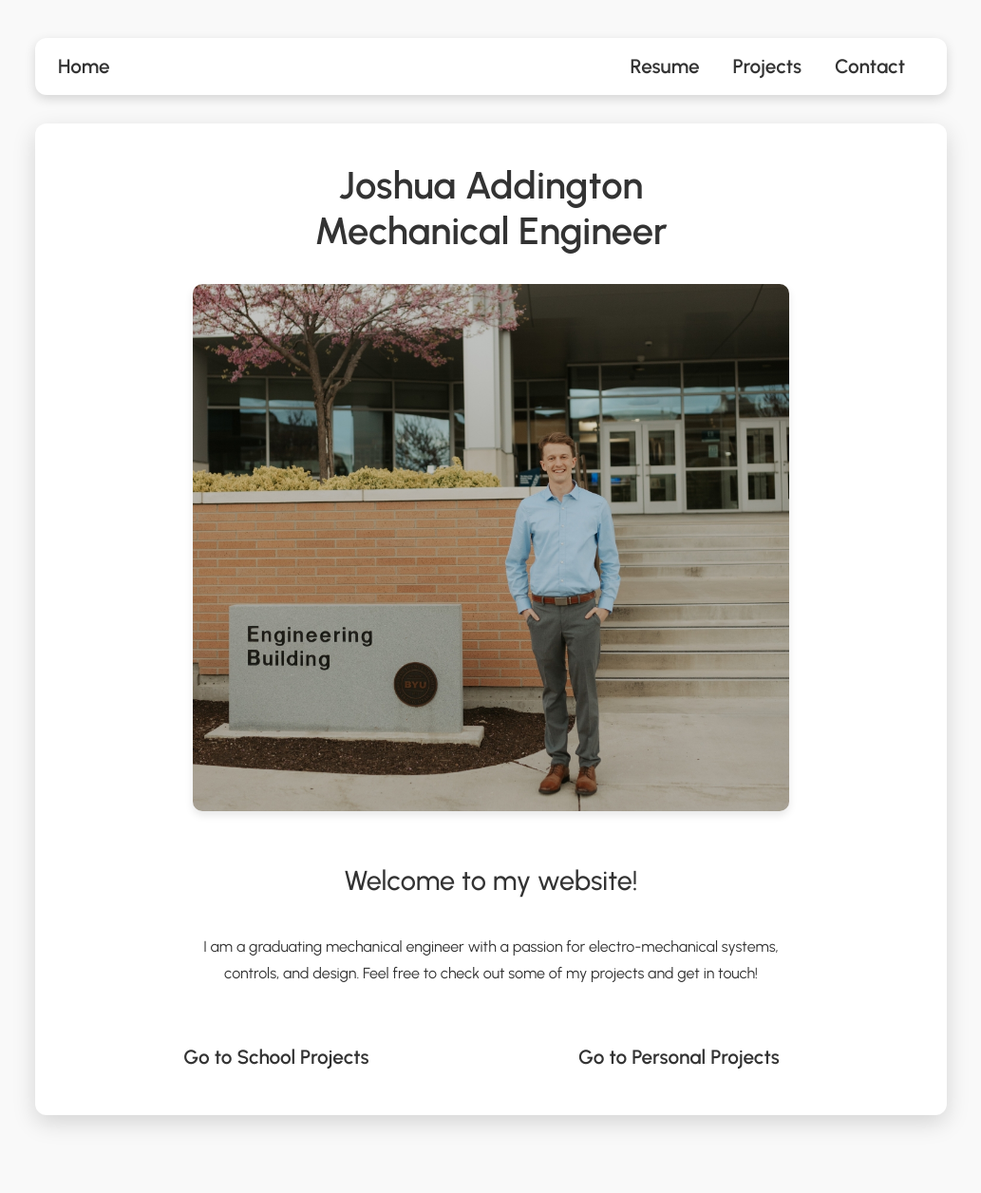
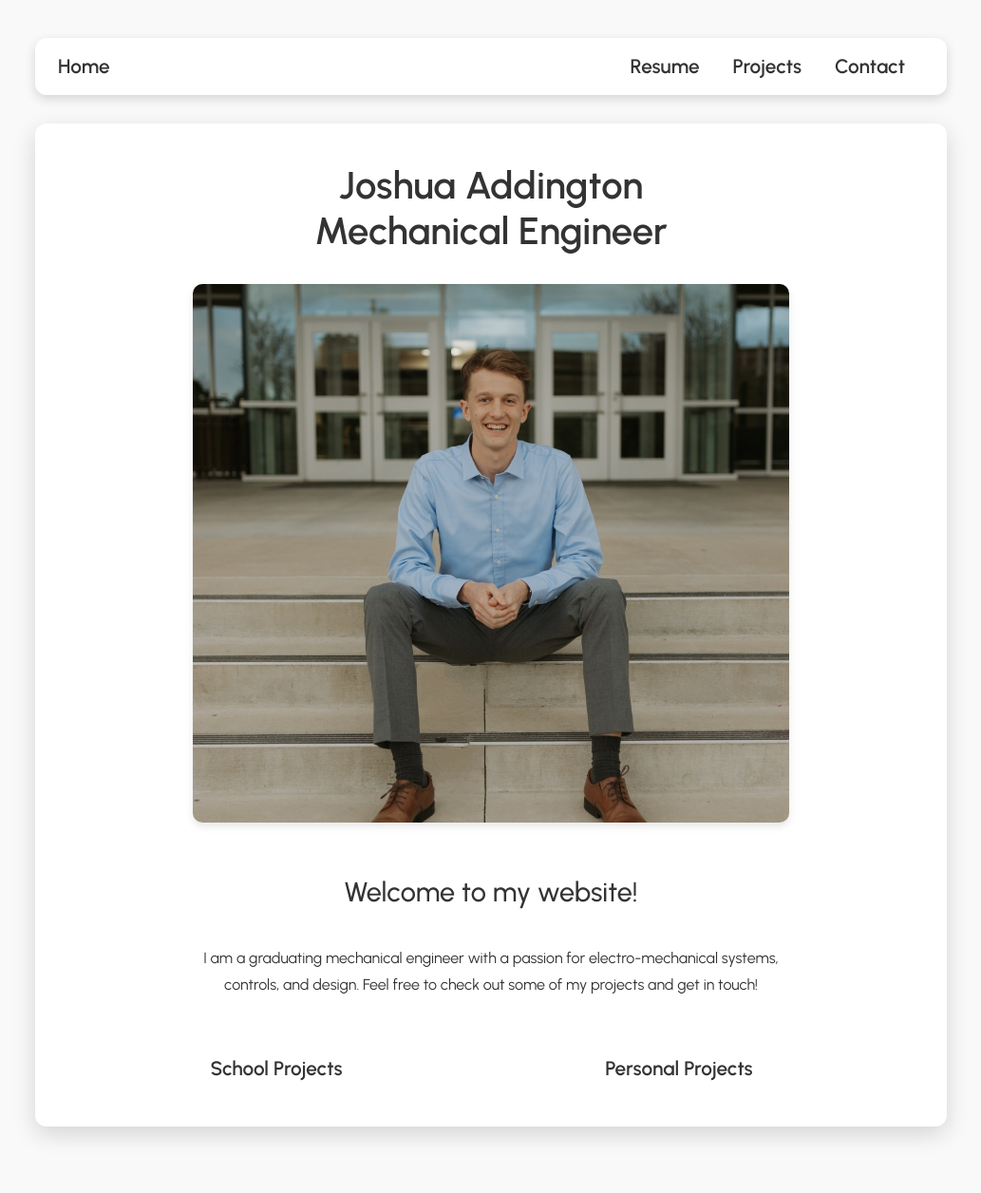
Before and after one commit to joshuaaddington/joshuaaddington.github.io, a Jekyll site: the page built from index.html, in a window 1280 px wide. Shown: the whole page at 95% size, without its empty margins (123-1156 px from the left). Built offline with Jekyll 4.4.1, drawn with Linux system fonts in a browser that asks for light colours; nearby versions of some CDN libraries.

Commit message:
Changed front photo, added photos within drone and controls

```diff
--- a/School-projects.html
+++ b/School-projects.html
@@ -20,8 +20,8 @@ title: Projects
 <!-- CONTROLS -->
       <a href="Controls.html">Me En 431 Design of Control Systems
         <div style="display: flex; justify-content: center; align-items: center; gap: 1rem;">
-          <img src="/assets/images/DronePropeller.jpg" alt="Drone Propeller Surrogate Model 1" style="height: auto;width: 40%; ">
-          <img src="/assets/images/DronePropeller2.jpg" alt="Drone Propeller Surrogate Model 2" style="height: auto;width: 50%;">
+          <img src="/assets/images/Controls1.png" alt="Controls 1" style="height: auto;width: 56%; ">
+          <img src="/assets/images/Controls1.jpg" alt="Controls 2" style="height: auto;width: 40%;">
         </div>
       </a>
       <p class = "project-description">
--- a/index.html
+++ b/index.html
@@ -6,12 +6,12 @@ title: Home
     <h1 class="urbanist-thin">Joshua Addington<br>Mechanical Engineer</h1>
 </div>
 <div style="display: flex; justify-content: space-around; align-items: center; flex-direction: column; gap: 5px;">
-    <img src = "/assets/images/IMG_6341_landscape_crop_lower_res.jpg" alt = "Profile Picture" style = "height: auto; width: 70%; border-radius: 10px; box-shadow: 0 4px 8px rgba(0, 0, 0, 0.1);">
+    <img src = "/assets/images/Sitting_resized.jpg" alt = "Profile Picture" style = "height: auto; width: 70%; border-radius: 10px; box-shadow: 0 4px 8px rgba(0, 0, 0, 0.1);">
     <h2 class="urbanist-thin">Welcome to my website!</h2>
     <p class="urbanist-thin" style="text-align: center; width: 70%;">I am a graduating mechanical engineer with a passion for electro-mechanical systems, controls, and design. Feel free to check out some of my projects and get in touch!</p>
 </div>
 <br>
 <nav style="background:#ffffff ; box-shadow: none; display: flex; justify-content: space-around;">
-    <a href="School-projects.html">Go to School Projects</a>
-    <a href="Personal-projects.html">Go to Personal Projects</a>
+    <a href="School-projects.html">School Projects</a>
+    <a href="Personal-projects.html">Personal Projects</a>
 </nav>
```
Also changed, not shown: Controls.html (+7 -0 lines), assets/images/Sitting_resized.jpg (added), 12 other files.
